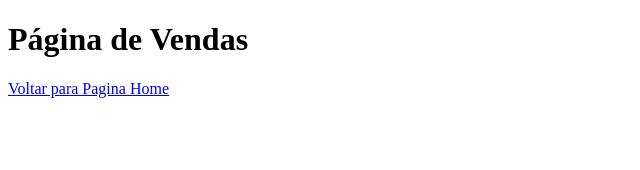
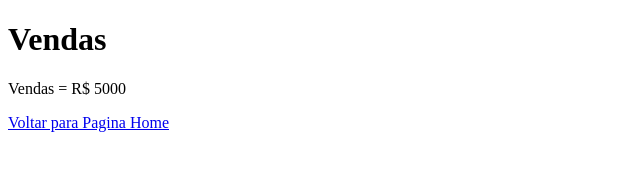
Before and after one commit to SandroJAM/aulagithub, a plain HTML site: page vendas.html in a window 1280 px wide. Shown: the whole page, without its empty margins (0-640 px from the left). Drawn offline with Linux system fonts and the light colour scheme.

Commit message:
Acrescentado valor das vendas

```diff
--- a/vendas.html
+++ b/vendas.html
@@ -7,7 +7,8 @@
     <title>Document</title>
 </head>
 <body>
-    <h1>Página de Vendas</h1>
+    <h1>Vendas</h1>
+    <p>Vendas = R$ 5000</p>
     <a href="index.html">Voltar para Pagina Home</a>
 </body>
 </html>
```
